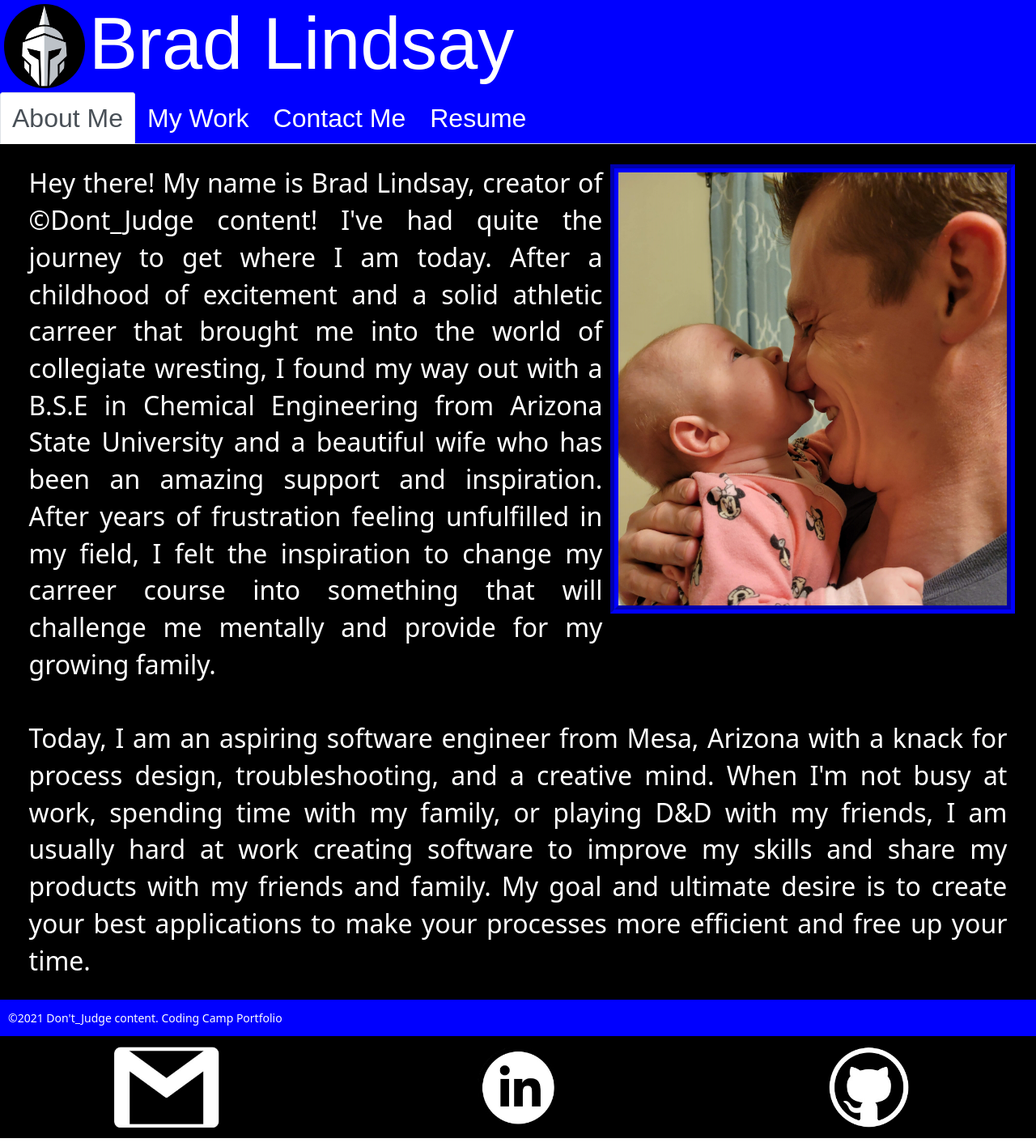
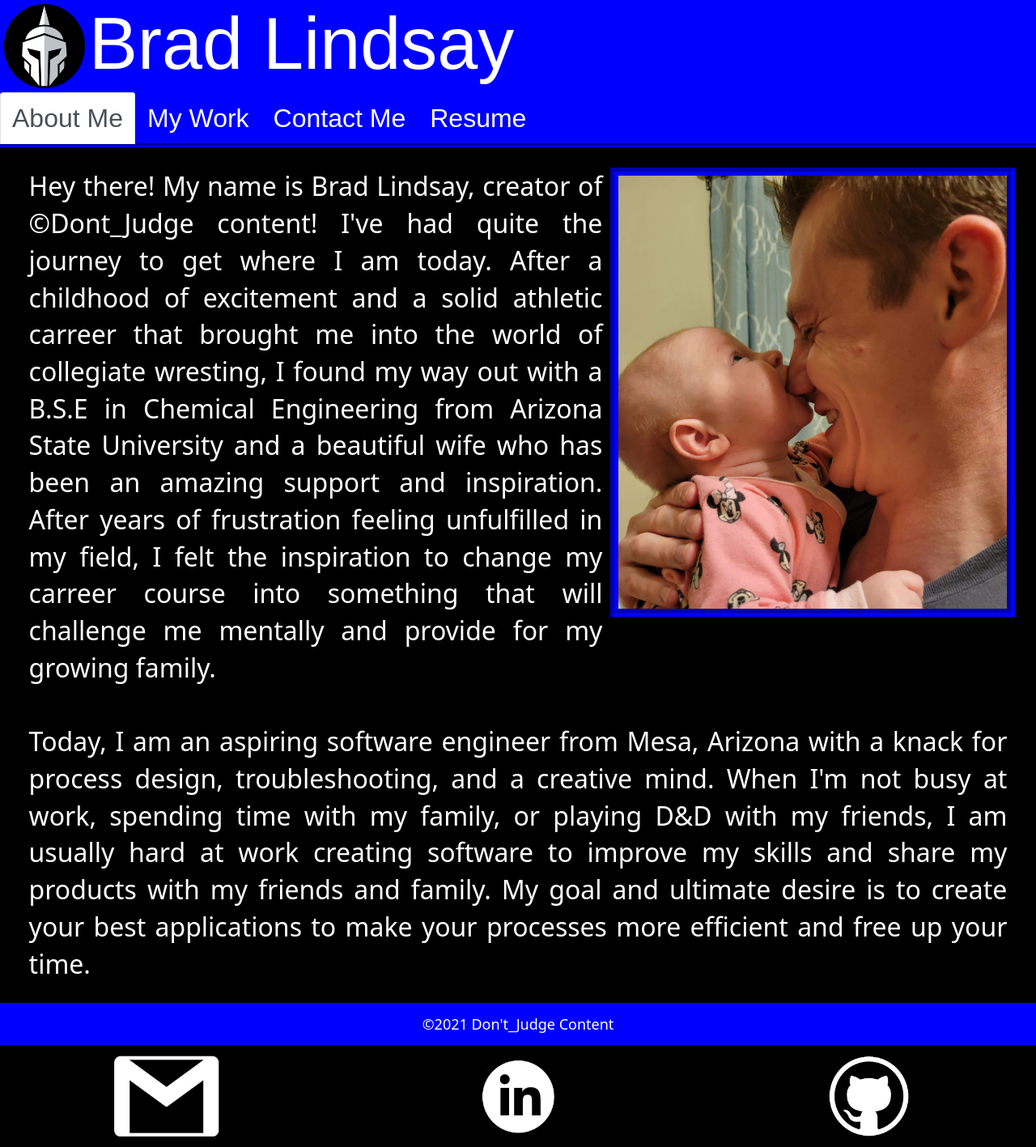
Before and after one commit to bslindsa/blindsay-portfolio, a React (Create React App) app: page / in a window 1280 px wide. Shown: the whole page at 81% size. Built offline with nearby package versions, Linux system fonts and the light colour scheme.

Commit message:
Fixed styling

```diff
--- a/src/components/footer/Footer.css
+++ b/src/components/footer/Footer.css
@@ -1,8 +1,21 @@
-.footer {
+.footer-all {
     position: relative;
     width: 100%;
     bottom: 0;
+}
+
+footer {
+    background-color: blue;
+    color: white;
+    padding-bottom: 1%;
+    padding-top: 1%;
     text-align: center;
+    font-size: 18px;
+    margin: auto;
+}
+
+.copyright {
+    display: inline;
 }
 
 .contactInfo {
@@ -27,11 +40,3 @@
 }
 
 /* Organize footer at the bottom of the screen. */
-
-
-footer {
-    background-color: blue;
-    color: white;
-    padding-bottom: 1%;
-    padding-top: 1%;
-}
--- a/src/components/footer/Footer.js
+++ b/src/components/footer/Footer.js
@@ -2,14 +2,14 @@ import React from 'react';
 import email from './gmail-icon.jpg';
 import linkedin from './linkedin-icon.jpg';
 import github from './github-icon.jpg';
-import './Footer.css'
+import './Footer.css';
 
 
 export default function Footer() {
   return (
-    <div className='footer'>
+    <div className='footer-all'>
       <footer>
-        <p><span>&copy;</span>2021 Don't_Judge content. Coding Camp Portfolio</p>
+        <p className='copyright'>&copy;2021 Don't_Judge Content</p>
       </footer>
       <div className="contactInfo col-sm-12">
         <div className="row">
--- a/src/components/header/Header.css
+++ b/src/components/header/Header.css
@@ -4,9 +4,13 @@
     font-family: fantasy;
 }
 
-header {
-    display: flex;
+.custom-nav {
+    border-bottom: blue groove 5px;
 }
+
+/* header {
+    display: inline-flex;
+} */
 
 #avatar {
     max-width: 100px;
--- a/src/components/header/Header.js
+++ b/src/components/header/Header.js
@@ -5,7 +5,7 @@ function Header({ currentPage, handlePageChange }) {
   return (
     <div className='header'>
       <div>
-        <header>
+        <header className='d-flex'>
           <img id='avatar' src='./knight.jpg' alt="knight helmet avatar" />
           <h1 className='title'> Brad Lindsay</h1>
         </header>
--- a/src/pages/about/About.css
+++ b/src/pages/about/About.css
@@ -1,7 +1,3 @@
-#about {
-    height: 100%;
-}
-
 .pic {
     float: right;
     width: 500px;
@@ -12,7 +8,6 @@
 p {
     text-align: justify;
     padding: 0 10px;
-
 }
 
 @media screen and (max-width: 1110px) {
--- a/src/pages/about/About.js
+++ b/src/pages/about/About.js
@@ -4,7 +4,7 @@ import './About.css';
 
 export default function About() {
   return (
-    <div id='about'>
+    <div>
       <img className='pic square' src={profilePic} alt='Brad being brutally attacked by his small infant' />
       <p id="about-text">
         Hey there! My name is Brad Lindsay, creator of &copy;Dont_Judge content! I've had quite the journey to get where I am today.
--- a/src/pages/work/Work.css
+++ b/src/pages/work/Work.css
@@ -19,7 +19,6 @@
     0% 90%,
     0% 10%
     );
-    /* max-height: 300px; */
 }
 
 .card {
@@ -28,7 +27,6 @@
 
 .proj-head {
     height: 75px;
-    /* font-size: 2rem; */
     font-family: fantasy;
     text-align: center;
     background-color: blue;
@@ -37,6 +35,10 @@
     text-decoration: none;
 }
 
+header {
+    display: inline;
+}
+
 .image {
     width: 100%;
     height: 300px;
```
